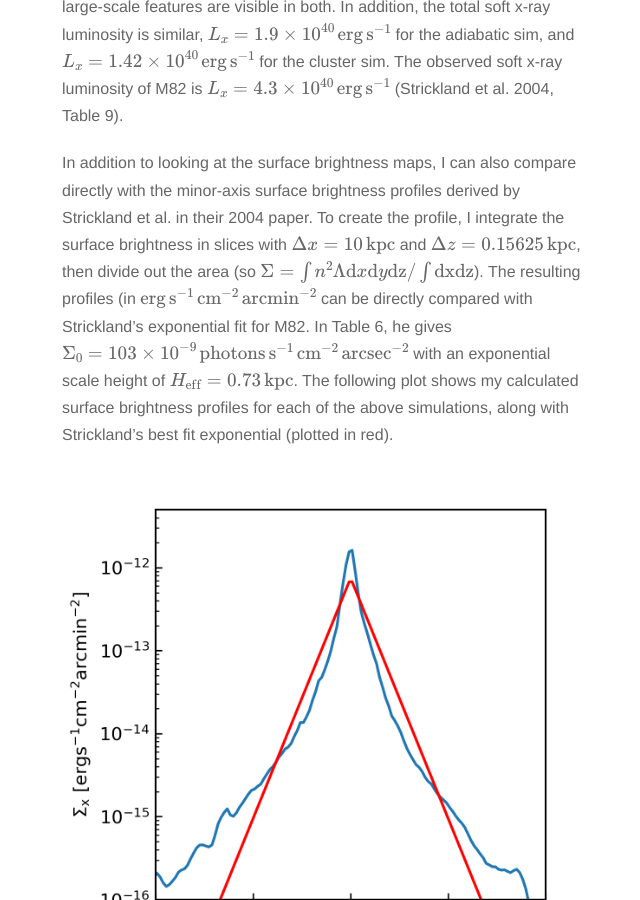
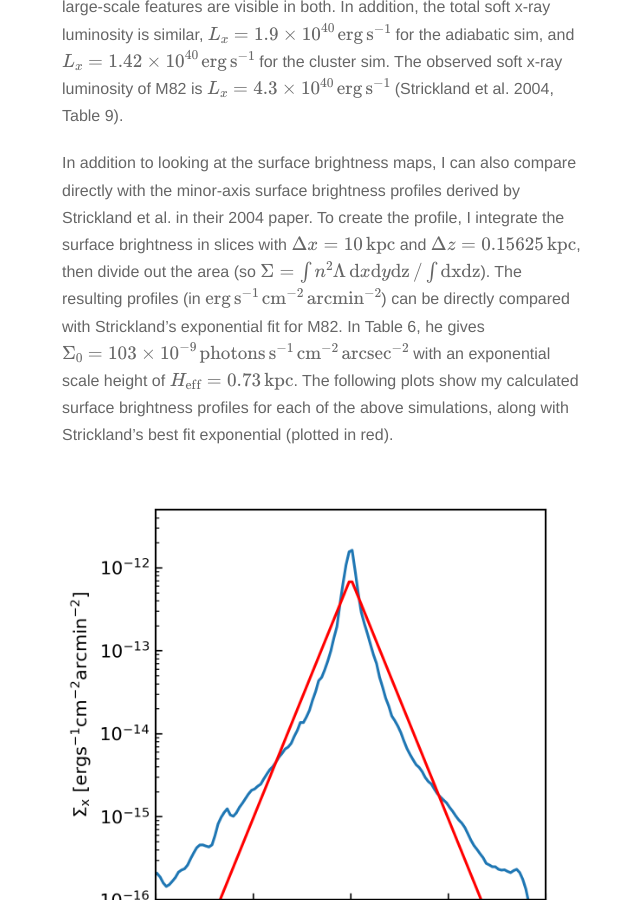
Before and after one commit to evaneschneider/site, a Jekyll site: the page built from _posts/2018-1-31-Xray-Profiles.markdown, in a window 1280 px wide and 900 px high, scrolled down 1470 px. Shown: the whole window, without its empty margins (318-958 px from the left). Built offline with Jekyll 4.4.1, drawn with Linux system fonts in a browser that asks for light colours; nearby versions of some CDN libraries; formulas are drawn with MathJax 3.

Commit message:
minor edits

```diff
--- a/_posts/2018-1-31-Xray-Profiles.markdown
+++ b/_posts/2018-1-31-Xray-Profiles.markdown
@@ -11,7 +11,7 @@
 
 As compared to the 20 pc maps, these two plots are not so different! There's less collimation in the clustered model, primarily because the scale height of the disk is much smaller. In the adiabatic sim, there's no way for the disk gas to cool as shocks propagate through it, so it tends to get more and more puffed up as the simulation goes on. Both these sims show a similar vertical extent of soft x-ray emission, and filamentary and large-scale features are visible in both. In addition, the total soft x-ray luminosity is similar, $$L_x = 1.9\times10^{40}\,\mathrm{erg}\,\mathrm{s}^{-1}$$ for the adiabatic sim, and $$L_x = 1.42\times10^{40}\,\mathrm{erg}\,\mathrm{s}^{-1}$$ for the cluster sim. The observed soft x-ray luminosity of M82 is $$L_x = 4.3\times10^{40}\,\mathrm{erg}\,\mathrm{s}^{-1}$$ (Strickland et al. 2004, Table 9).
 
-In addition to looking at the surface brightness maps, I can also compare directly with the minor-axis surface brightness profiles derived by Strickland et al. in their 2004 paper. To create the profile, I integrate the surface brightness in slices with $$\Delta x = 10\,\mathrm{kpc}$$ and $$\Delta z = 0.15625\,\mathrm{kpc}$$, then divide out the area (so $$\Sigma = \int n^2 \Lambda \mathrm{d}x \mathrm{d}y \mathrm{dz} / \int \mathrm{dx} \mathrm{dz}$$). The resulting profiles (in $$\mathrm{erg}\,\mathrm{s}^{-1}\,\mathrm{cm}^{-2}\,\mathrm{arcmin}^{-2}$$ can be directly compared with Strickland's exponential fit for M82. In Table 6, he gives $$\Sigma_0 = 103\times10^{-9}\,\mathrm{photons}\,\mathrm{s}^{-1}\,\mathrm{cm}^{-2}\,\mathrm{arcsec}^{-2}$$ with an exponential scale height of $$H_\mathrm{eff} = 0.73\,\mathrm{kpc}$$. The following plot shows my calculated surface brightness profiles for each of the above simulations, along with Strickland's best fit exponential (plotted in red).
+In addition to looking at the surface brightness maps, I can also compare directly with the minor-axis surface brightness profiles derived by Strickland et al. in their 2004 paper. To create the profile, I integrate the surface brightness in slices with $$\Delta x = 10\,\mathrm{kpc}$$ and $$\Delta z = 0.15625\,\mathrm{kpc}$$, then divide out the area (so $$\Sigma = \int n^2 \Lambda \,\mathrm{d}x \mathrm{d}y \mathrm{dz} \,/ \int \mathrm{dx} \mathrm{dz}$$). The resulting profiles (in $$\mathrm{erg}\,\mathrm{s}^{-1}\,\mathrm{cm}^{-2}\,\mathrm{arcmin}^{-2}$$) can be directly compared with Strickland's exponential fit for M82. In Table 6, he gives $$\Sigma_0 = 103\times10^{-9}\,\mathrm{photons}\,\mathrm{s}^{-1}\,\mathrm{cm}^{-2}\,\mathrm{arcsec}^{-2}$$ with an exponential scale height of $$H_\mathrm{eff} = 0.73\,\mathrm{kpc}$$. The following plots show my calculated surface brightness profiles for each of the above simulations, along with Strickland's best fit exponential (plotted in red).
 
 <img src="{{ site.url }}assets/images/2048_xray_prof.png">
 <img src="{{ site.url }}assets/images/2048_cluster_xray_prof.png">
```
